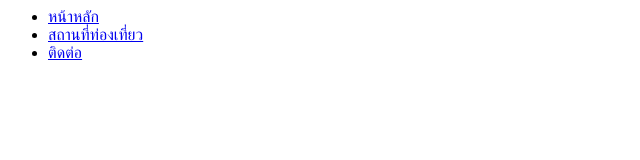
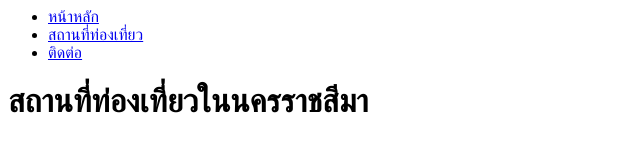
Before and after one commit to PeerapatWannaphan/66160009_HomeWork, a plain HTML site: page about.html in a window 1280 px wide. Shown: the whole page, without its empty margins (0-640 px from the left). Drawn offline with Linux system fonts and the light colour scheme.

Commit message:
รายละเอียดสถานที่ท่องเที่ยว 3

```diff
--- a/about.html
+++ b/about.html
@@ -15,3 +15,6 @@
             </ul>
         </nav>
     </header>
+    <main>
+        <h1>สถานที่ท่องเที่ยวในนครราชสีมา</h1>
+        <section>
```
